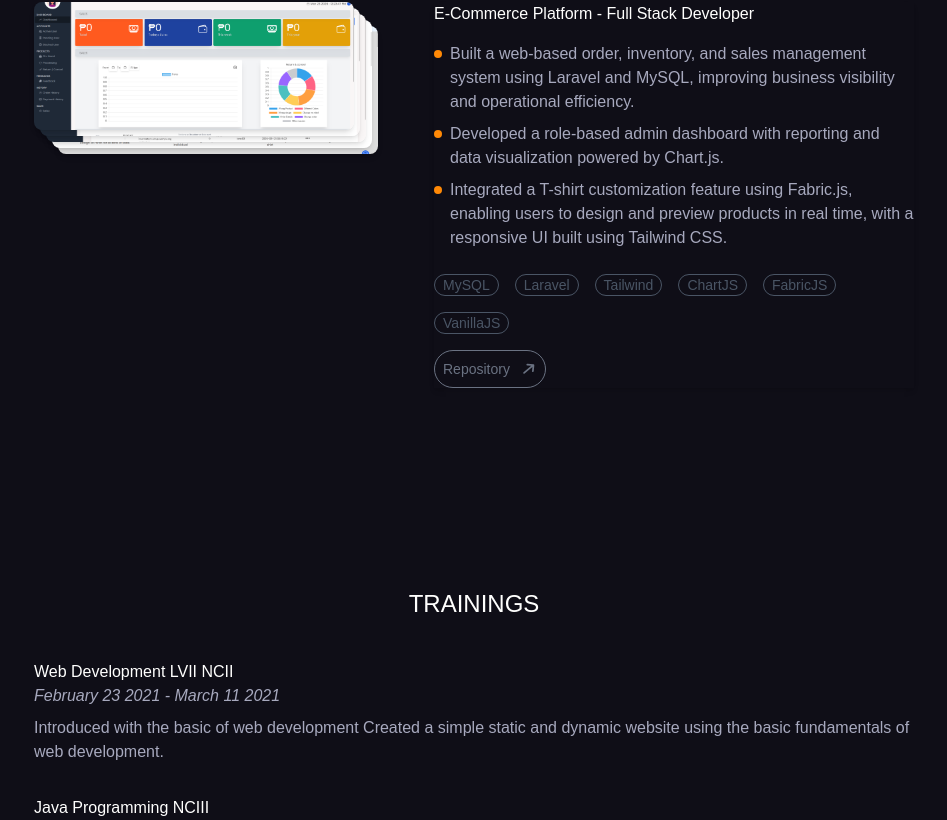
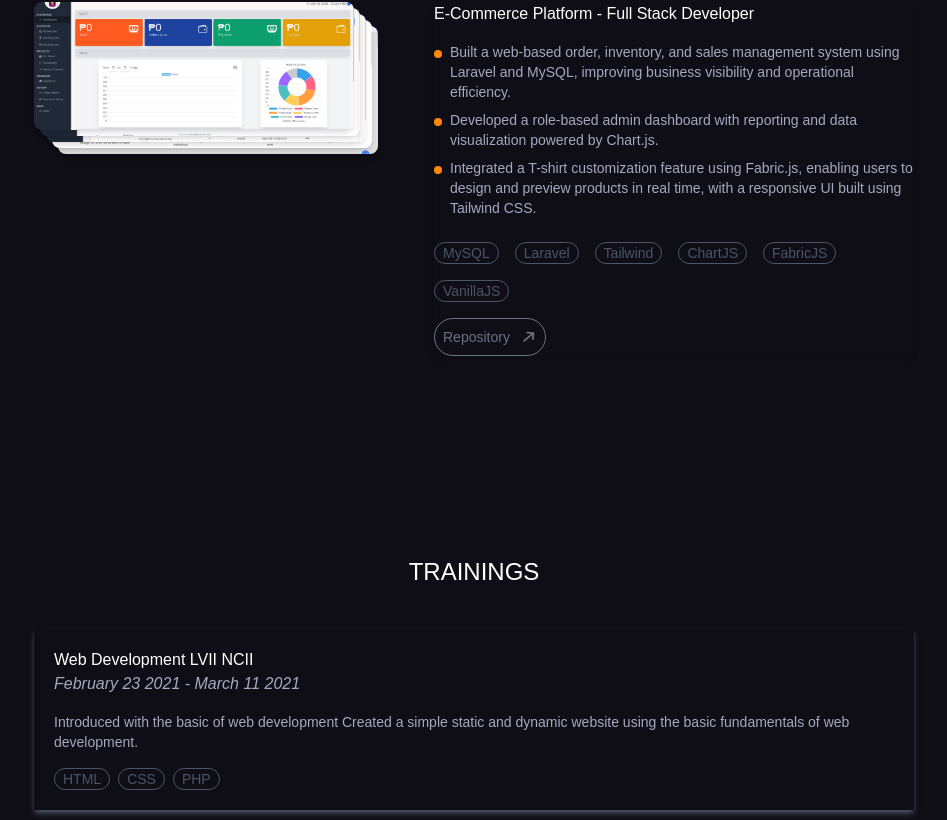
Before and after one commit to Sublime8157/portfolio, a React (Vite) app in the folder frontend/: page / in a window 1280 px wide. Shown: the part 2920-3740 px from the top of the page, without its empty margins (166-1113 px from the left). Built offline with nearby package versions, Linux system fonts and the light colour scheme.

Commit message:
Replace training section UI

```diff
--- a/frontend/src/features/projects/projects.jsx
+++ b/frontend/src/features/projects/projects.jsx
@@ -80,7 +80,7 @@ const Projects = () => {
                 (line, i) =>
                   line.trim() !== "" && (
                     <div key={i} className="mb-2 flex gap-4 items-start">
-                      <div className="z-10 text-sm lg:text-base flex flex-row items-start gap-2">
+                      <div className="z-10 text-sm flex flex-row items-start gap-2">
                         <FontAwesomeIcon
                           icon={faCircle}
                           className="text-[8px] mt-2 text-[#ff8906]"
--- a/frontend/src/features/trainings/components/trainingList.jsx
+++ b/frontend/src/features/trainings/components/trainingList.jsx
@@ -4,12 +4,14 @@ const trainingList = [
     duration: "February 23 2021 - March 11 2021",
     paragraph:
       "Introduced with the basic of web development \n Created a simple static and dynamic website using the basic fundamentals of web development.",
+      techs: ['HTML','CSS','PHP']
   },
   {
     title: "Java Programming NCIII",
     duration: "August 24 2023  - October 10 2023",
     paragraph:
       "Familiarized with Java programming language Introduced to the concept of OOP in Java and its functionality and the efficiency of using OOP \n Created a simple project as assessment individually that’s emphasize the functionality of OOP",
+      techs: ['OOP','Java']
   },
 ];
 
--- a/frontend/src/features/trainings/components/trainings.jsx
+++ b/frontend/src/features/trainings/components/trainings.jsx
@@ -1,5 +1,6 @@
 import trainingList from "./trainingList";
 import Motion from "../../utils/Motion";
+import { motion } from "framer-motion";
 
 const trainings = () => {
   return (
@@ -10,7 +11,11 @@ const trainings = () => {
       <div className="flex flex-col gap-8 lg:p-10 pt-5">
         {trainingList.map((training, index) => (
           <Motion key={index} direction="bottom" delay={index * 0.03}>
-            <div className="flex flex-col gap-2">
+            <motion.button
+              whileHover={{ scale: 1.02 }}
+              whileTap={{ scale: 1 }}
+              className="text-left w-full flex flex-col gap-4 shadow-md shadow-gray-600 p-5"
+            >
               <div>
                 <h6 className="lg:text-base text-sm">{training.title}</h6>
                 <h6
@@ -20,10 +25,17 @@ const trainings = () => {
                   {training.duration}
                 </h6>
               </div>
-              <p className="text-[#a7a9be] lg:text-base text-sm">
-                {training.paragraph}
-              </p>
-            </div>
+              <p className="text-[#a7a9be] text-sm">{training.paragraph}</p>
+              <div className="text-gray-600  flex-wrap flex flex-row gap-2 items-center">
+                {training.techs.map((tech, index) => {
+                  return (
+                    <div className="border rounded-full px-2 border-gray-600 ">
+                      {tech}
+                    </div>
+                  );
+                })}
+              </div>
+            </motion.button>
           </Motion>
         ))}
       </div>
```
